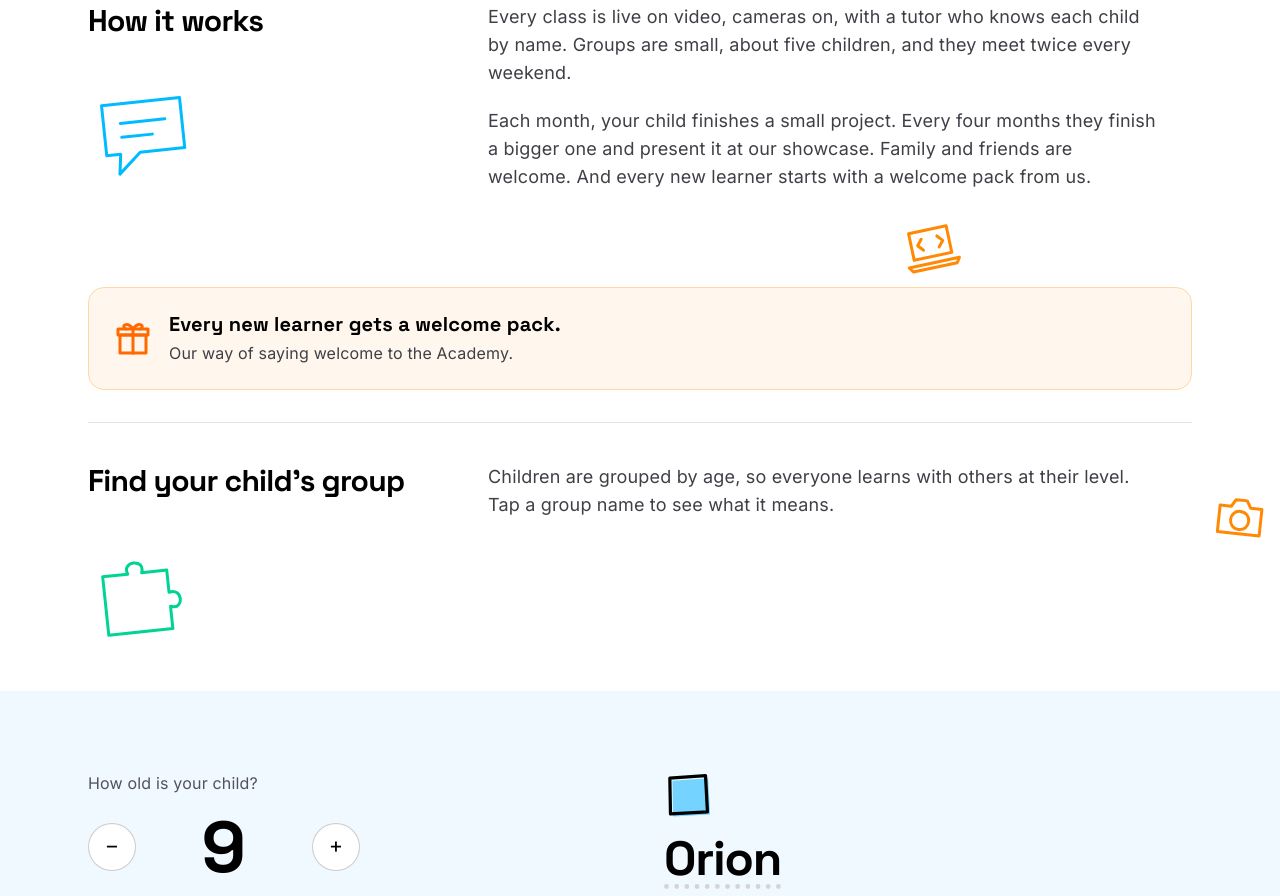
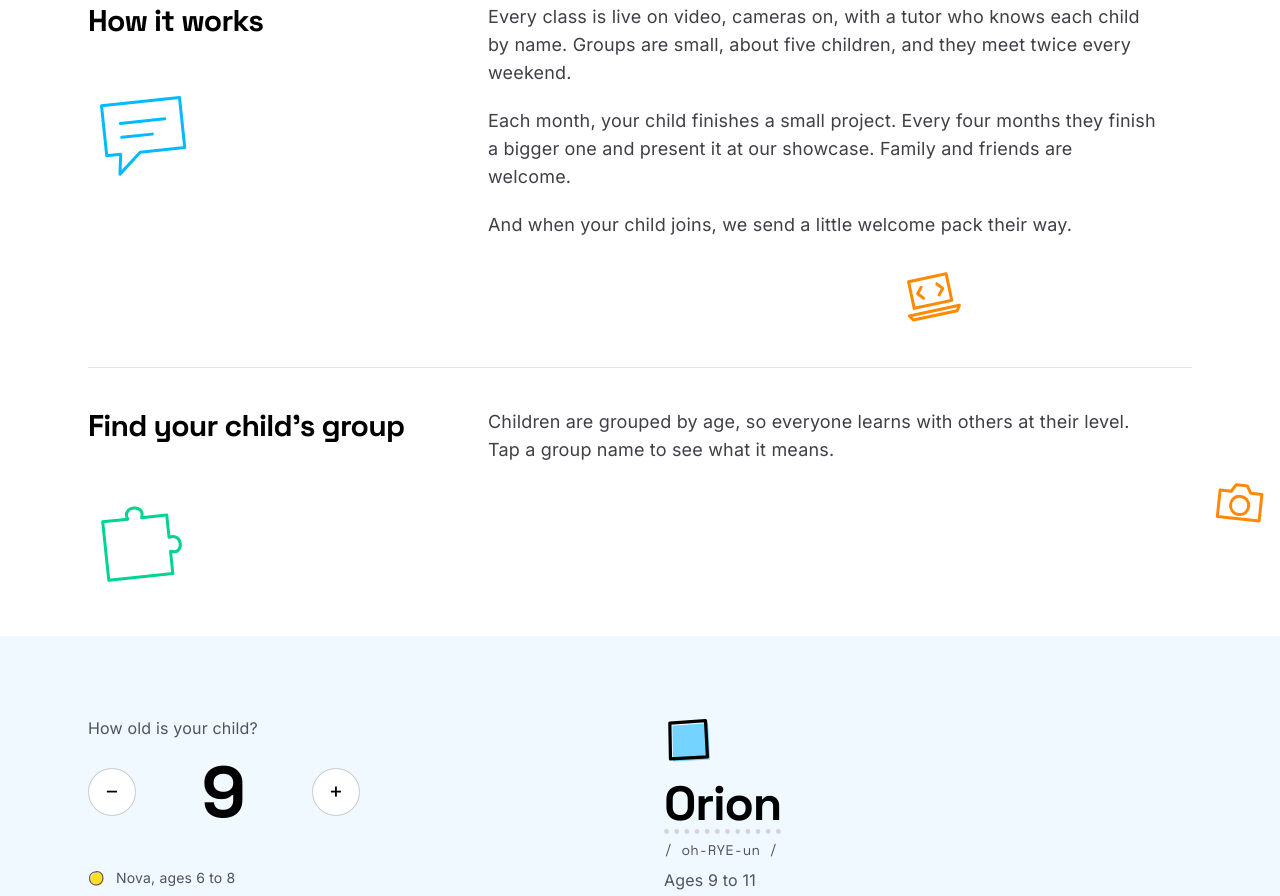
Before and after one commit to codetopialabs/academy-website, a React (Vite) app: page / in a window 1280 px wide. Shown: the part 908-1804 px from the top of the page. Built offline with nearby package versions, Linux system fonts and the light colour scheme.

Commit message:
fix: mention the welcome pack naturally in how it works

```diff
--- a/src/App.tsx
+++ b/src/App.tsx
@@ -116,22 +116,13 @@ function App() {
             </p>
             <p>
               Each month, your child finishes a small project. Every four months they finish a bigger
-              one and present it at our showcase. Family and friends are welcome. And every new learner
-              starts with a welcome pack from us.
+              one and present it at our showcase. Family and friends are welcome.
+            </p>
+            <p>
+              And when your child joins, we send a little welcome pack their way.
             </p>
           </div>
         </Section>
-
-        {/* Welcome pack: its own banner so the hero stays calm */}
-        <div className="mx-auto max-w-6xl px-4 sm:px-6">
-          <div className="flex items-center gap-4 rounded-2xl border border-orange-200 bg-orange-50 p-5 sm:p-6">
-            <IdeaIcon name="gift" className="h-10 w-10 shrink-0 text-orange-500" />
-            <div>
-              <p className="font-display text-lg leading-tight font-bold sm:text-xl">Every new learner gets a welcome pack.</p>
-              <p className="font-inter mt-1 text-zinc-700">Our way of saying welcome to the Academy.</p>
-            </div>
-          </div>
-        </div>
 
         <section className="mx-auto max-w-6xl px-4 pt-8 sm:px-6">
           <div className="grid gap-8 border-t border-zinc-200 pt-10 md:grid-cols-[1fr_2fr] md:gap-12">
```
